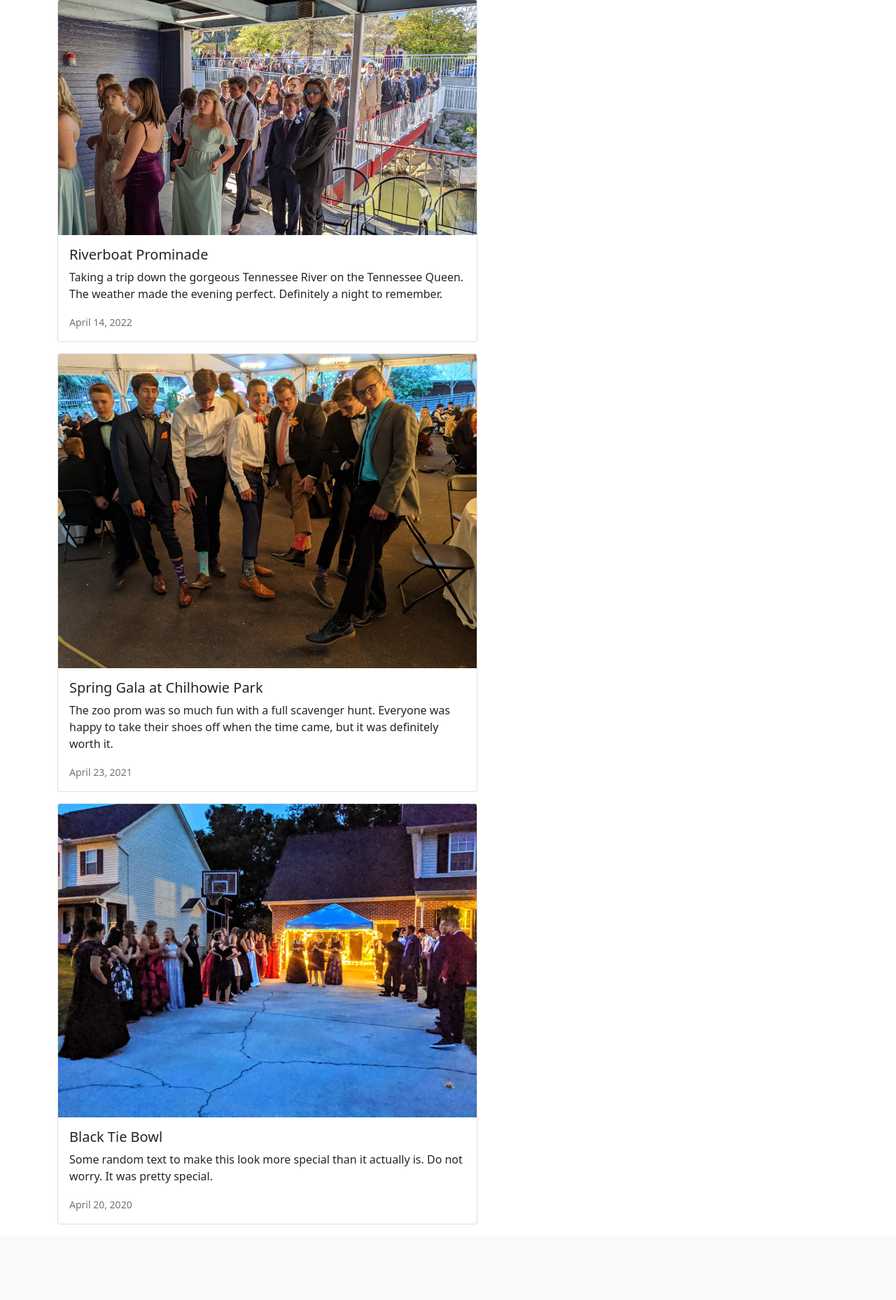
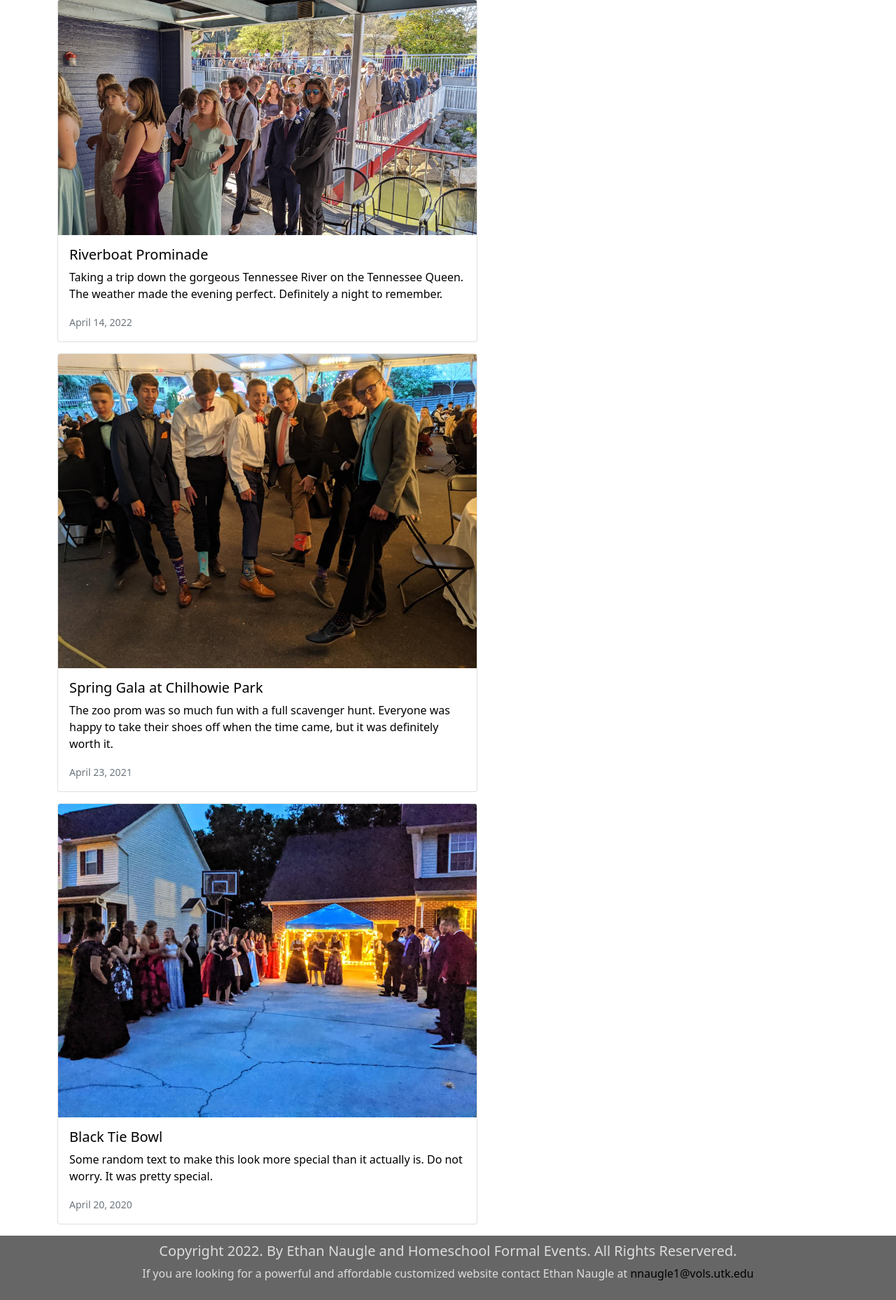
Before and after one commit to 37h4nn4ug13/HFE, a Django app: page /events in a window 1280 px wide. Shown: the part 72-1930 px from the top of the page at 70% size. Before the commit the page ends 1822 px from the top, so only its background shows below. Run offline with Django 4.2, Linux system fonts and the light colour scheme; data comes from the database, SQL or seed files in the repository; both versions use the stored data as it was after the commit; parts of the project's set-up code (start-up, migrations or seed data) failed here and were passed over; some libraries are stand-ins or nearby versions.

Commit message:
Second commit

```diff
--- a/HFE/urls.py
+++ b/HFE/urls.py
@@ -24,5 +24,5 @@ urlpatterns = [
     path('admin/', admin.site.urls),
     path('', events_views.index, name="home"),
     path('acount/', include('users.urls')),
-    path('events', event_views.EventView.as_view(template_name="events/events.html"), name="events")
+    path('events', include('events.urls'))
 ] + static(settings.STATIC_URL, document_root=settings.STATIC_ROOT) + static(settings.MEDIA_URL, document_root=settings.MEDIA_ROOT)
--- a/events/static/base.css
+++ b/events/static/base.css
@@ -10,6 +10,9 @@
 .event-card {
     max-width: 600px;
 }
+.event-card:hover {
+    box-shadow: 0 0 20px grey;
+}
 @font-face {
     font-family: "Curly";
     src: url('../static/MonsieurLaDoulaise-Regular.ttf') format("truetype");
@@ -19,3 +22,16 @@
     font-size: 30px;
     font-weight: 200;
 }
+a{
+    text-decoration: none;
+    color: black;
+}
+footer {
+    background-color: #666;
+    color: #ddd !important;
+    font-size: medium;
+    text-align: center;
+    padding: 10px;
+    margin: 0;
+
+}
--- /dev/null
+++ b/events/urls.py
@@ -0,0 +1,7 @@
+from django.urls import path
+from . import views as event_views
+
+urlpatterns = [
+    path('', event_views.EventView.as_view(template_name="events/events.html"), name="events"),
+    path('<pk>', event_views.EventDetailView.as_view(template_name="events/detail_event.html"), name='event')
+]
--- a/events/views.py
+++ b/events/views.py
@@ -1,7 +1,7 @@
 import re
 from django.shortcuts import render
 from .models import SlideShow, Event
-from django.views.generic import ListView
+from django.views.generic import ListView, DetailView
 
 # Create your views here.
 
@@ -20,3 +20,6 @@ def index(request):
 
 class EventView(ListView):
     model = Event
+
+class EventDetailView(DetailView):
+    model = Event
--- a/templates/events/base.html
+++ b/templates/events/base.html
@@ -45,6 +45,10 @@
 
         {% endblock content %}
     </div>
+    <footer>
+      <h5>Copyright 2022. By Ethan Naugle and Homeschool Formal Events. All Rights Reservered.</h5>
+      <p>If you are looking for a powerful and affordable customized website contact Ethan Naugle at <a href="mailto:nnaugle1@vols.utk.edu">nnaugle1@vols.utk.edu</a> </p>
+    </footer>
         <script src="{% static 'js/bootstrap.bundle.min.js' %}"></script>
     </body>
 </html>
--- a/templates/events/events.html
+++ b/templates/events/events.html
@@ -4,13 +4,14 @@
 
 {% for event in object_list %}
 {% if event.is_published %}
-<div class="card mb-3 event-card">
+
+<div class="card mb-3 event-card"><a href="{% url 'event' pk=event.pk %}">
     <img src="{{ event.image.url }}" class="card-img-top" alt="...">
     <div class="card-body">
       <h5 class="card-title">{{ event.title }}</h5>
       <p class="card-text">{{ event.description }}</p>
       <p class="card-text"><small class="text-muted">{{ event.date|date }}</small></p>
-    </div>
+    </div></a>
   </div>
   {% endif %}
 {% endfor %}
--- a/templates/users/login.html
+++ b/templates/users/login.html
@@ -10,8 +10,9 @@
             <div class="mb-3">
                 {{ form|crispy }}
             </div>
+            <button type="submit" class="btn btn-primary">Login</button>
         </form>
-      <button class="btn btn-primary" type="submit">Login</button>
+
     </div>
   </div>
 
```
Also changed, not shown: templates/events/detail_event.html (added, +15 -0 lines), db.sqlite3, 1 other file.
